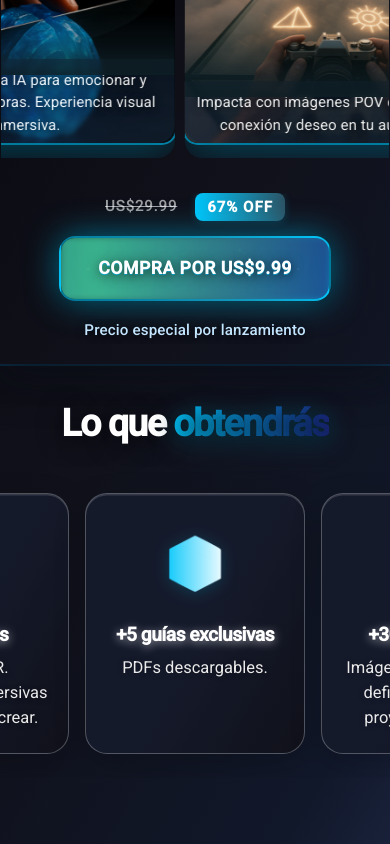
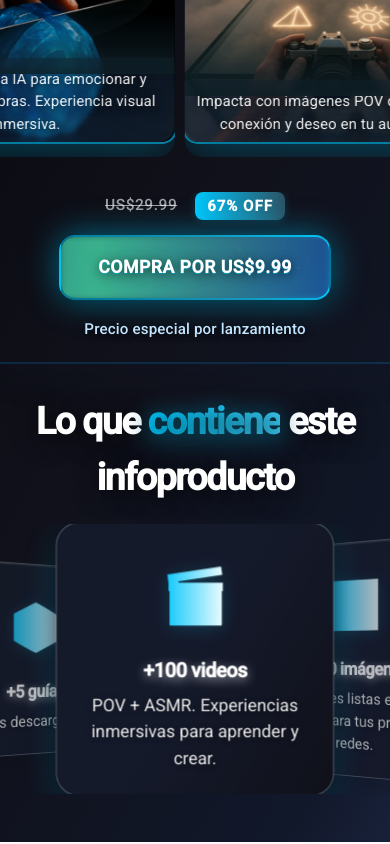
Before and after one commit to stevengalocr/GalodeApp, an Angular app: page / in a window 390 px wide. Shown: the part 1012-1856 px from the top of the page. Built offline with nearby package versions, Linux system fonts and the light colour scheme.

Commit message:
New format

```diff
--- a/src/app/data/benefitsItems.ts
+++ b/src/app/data/benefitsItems.ts
@@ -6,15 +6,15 @@ export const benefitsItems = [
     aria: 'Más de 100 videos ultra-realistas POV y ASMR'
   },
   {
-    icon: '📦',
-    title: '+5 guías exclusivas',
-    desc: 'PDFs descargables.',
-    aria: 'Acceso a más de 5 guías exclusivas en PDF'
-  },
-  {
     icon: '🖼️',
     title: '+300 imágenes',
     desc: 'Imágenes listas en alta definición para tus proyectos y redes.',
     aria: 'Más de 300 imágenes HD listas'
-  }
+  },
+  {
+    icon: '📦',
+    title: '+5 guías',
+    desc: 'PDFs descargables.',
+    aria: 'Acceso a más de 5 guías exclusivas en PDF'
+  },
 ];
--- a/src/app/pages/prompts-ia/prompts-ia.component.html
+++ b/src/app/pages/prompts-ia/prompts-ia.component.html
@@ -10,7 +10,7 @@
       Aprendé a crear videos, imágenes y negocios digitales con inteligencia
       artificial. Sin límites.
     </p>
-    <button class="btn-primary">Ver Infoproducto</button>
+    <button class="btn-primary" (click)="scrollToPack()">Ver Infoproducto</button>
     <div class="scroll-indicator">
       <svg
         width="38"
@@ -33,7 +33,7 @@
 
 <!-- 🧠 Sección 2: ¿Qué es el Pack GaloDev? -->
 <section class="pack-body">
-<section class="pack-section" aria-labelledby="pack-title" tabindex="-1">
+<section class="pack-section" id="pack-section" aria-labelledby="pack-title" tabindex="-1">
   <div class="pack-content">
     <h2 id="pack-title">
       ¿Qué incluye <span class="highlight">GaloPrompterIA</span>?
@@ -102,19 +102,22 @@
 <!-- 🎁 Sección 3: Lo que obtendrás -->
 <section class="section-benefits" aria-labelledby="benefits-title">
   <h2 id="benefits-title" class="benefits-title">
-    Lo que <span>obtendrás</span>
+    Lo que <span>contiene</span> este infoproducto
   </h2>
   <div class="benefits-carousel-fullwidth" aria-label="Carrusel de beneficios" role="region">
-  <div class="benefits-cards"
+  <div class="benefits-cards benefits-carousel-mobile"
     [style.transform]="getBenefitTransform()"
     (touchstart)="onTouchStart($event)"
     (touchend)="onTouchEnd($event)"
   >
     <div
       class="benefit-card"
-      *ngFor="let benefit of benefits"
+      *ngFor="let benefit of benefits; let i = index"
       tabindex="0"
       [attr.aria-label]="benefit.aria"
+      [class.active]="i === benefitIndex"
+      [class.left]="i === (benefitIndex - 1 + benefits.length) % benefits.length"
+      [class.right]="i === (benefitIndex + 1) % benefits.length"
     >
       <div class="benefit-icon" aria-hidden="true">{{ benefit.icon }}</div>
       <div class="benefit-title">{{ benefit.title }}</div>
--- a/src/app/pages/prompts-ia/prompts-ia.component.ts
+++ b/src/app/pages/prompts-ia/prompts-ia.component.ts
@@ -13,13 +13,14 @@ import { benefitsItems } from '../../data/benefitsItems';
   templateUrl: './prompts-ia.component.html',
   styleUrls: ['./prompts-ia.component1.scss', './prompts-ia.component2.scss', './prompts-ia.component3.scss'],
 })
-export class PromptsIAComponent {
+export class PromptsIAComponent implements OnInit, OnDestroy {
   packItems = packItems;
   currentIndex = 0;
 
   // BENEFITS CAROUSEL
   benefits = benefitsItems;
   benefitIndex = 0;
+  private benefitInterval: any;
 
   // Variables para swipe táctil
   private touchStartX: number = 0;
@@ -76,4 +77,27 @@ export class PromptsIAComponent {
       this.benefitIndex--;
     }
   }
+
+  ngOnInit(): void {
+    this.benefitInterval = setInterval(() => {
+      this.nextBenefitAuto();
+    }, 3000);
+  }
+
+  ngOnDestroy(): void {
+    if (this.benefitInterval) {
+      clearInterval(this.benefitInterval);
+    }
+  }
+
+  nextBenefitAuto() {
+    this.benefitIndex = (this.benefitIndex + 1) % this.benefits.length;
+  }
+
+  scrollToPack() {
+    const el = document.getElementById('pack-section');
+    if (el) {
+      el.scrollIntoView({ behavior: 'smooth', block: 'start' });
+    }
+  }
 }
--- a/src/app/pages/prompts-ia/prompts-ia.component2.scss
+++ b/src/app/pages/prompts-ia/prompts-ia.component2.scss
@@ -70,9 +70,7 @@
 }
 
 .pack-section {
-  box-shadow: 0 12px 48px 0 #07080d77, 0 4px 36px #11182a55, 0 0 0 2px #00aaff33;
-  border-radius: 28px 28px 0 0;
-  border: 1.5px solid #233b5e;
+  box-shadow: 0 12px 48px 0 #07080d00, 0 4px 36px #11182a55, 0 0 0 2px #00aaff33;
   border-color: transparent !important;
   scroll-margin-top: 90px;
   outline: none;
--- a/src/app/pages/prompts-ia/prompts-ia.component3.scss
+++ b/src/app/pages/prompts-ia/prompts-ia.component3.scss
@@ -21,11 +21,11 @@
     background-clip: initial;
     span {
       color: #00c6fb;
-      background: linear-gradient(90deg, #00c6fb 0%, #1a2980 100%);
+      background: linear-gradient(90deg, #00c6fb 0%, #3ed5ff 100%);
       -webkit-background-clip: text;
       -webkit-text-fill-color: transparent;
       background-clip: text;
-      filter: drop-shadow(0 2px 10px #00c6fb44);
+      filter: drop-shadow(0 2px 10px #00c5fb77);
     }
   }
 
@@ -75,6 +75,52 @@
   // Eliminados fades y botones
 
   @media (max-width: 700px) {
+  .benefits-cards.benefits-carousel-mobile {
+    justify-content: center;
+    align-items: center;
+    perspective: 900px;
+    overflow: visible;
+    width: 100vw;
+    max-width: 100vw;
+    gap: 0;
+    padding: 0;
+    position: relative;
+    height: 270px;
+
+    .benefit-card {
+      position: absolute;
+      left: 50%;
+      top: 50%;
+      width: 68vw;
+      max-width: 320px;
+      min-width: 220px;
+      transform: translate(-50%, -50%) scale(0.85);
+      opacity: 0.5;
+      z-index: 1;
+      transition:
+        transform 0.35s cubic-bezier(.77,0,.18,1),
+        opacity 0.35s cubic-bezier(.77,0,.18,1),
+        z-index 0.35s;
+
+      &.active {
+        transform: translate(-50%, -50%) scale(1.05) rotateY(0deg);
+        opacity: 1;
+        z-index: 3;
+        box-shadow: 0 8px 32px #00c6fb33, 0 2px 16px #000a;
+      }
+      &.left {
+        transform: translate(-110%, -50%) scale(0.90) rotateY(35deg);
+        opacity: 0.7;
+        z-index: 2;
+      }
+      &.right {
+        transform: translate(10%, -50%) scale(0.90) rotateY(-35deg);
+        opacity: 0.7;
+        z-index: 2;
+      }
+    }
+  }
+
     .benefits-cards {
       gap: 12px;
       max-width: 100vw;
```
